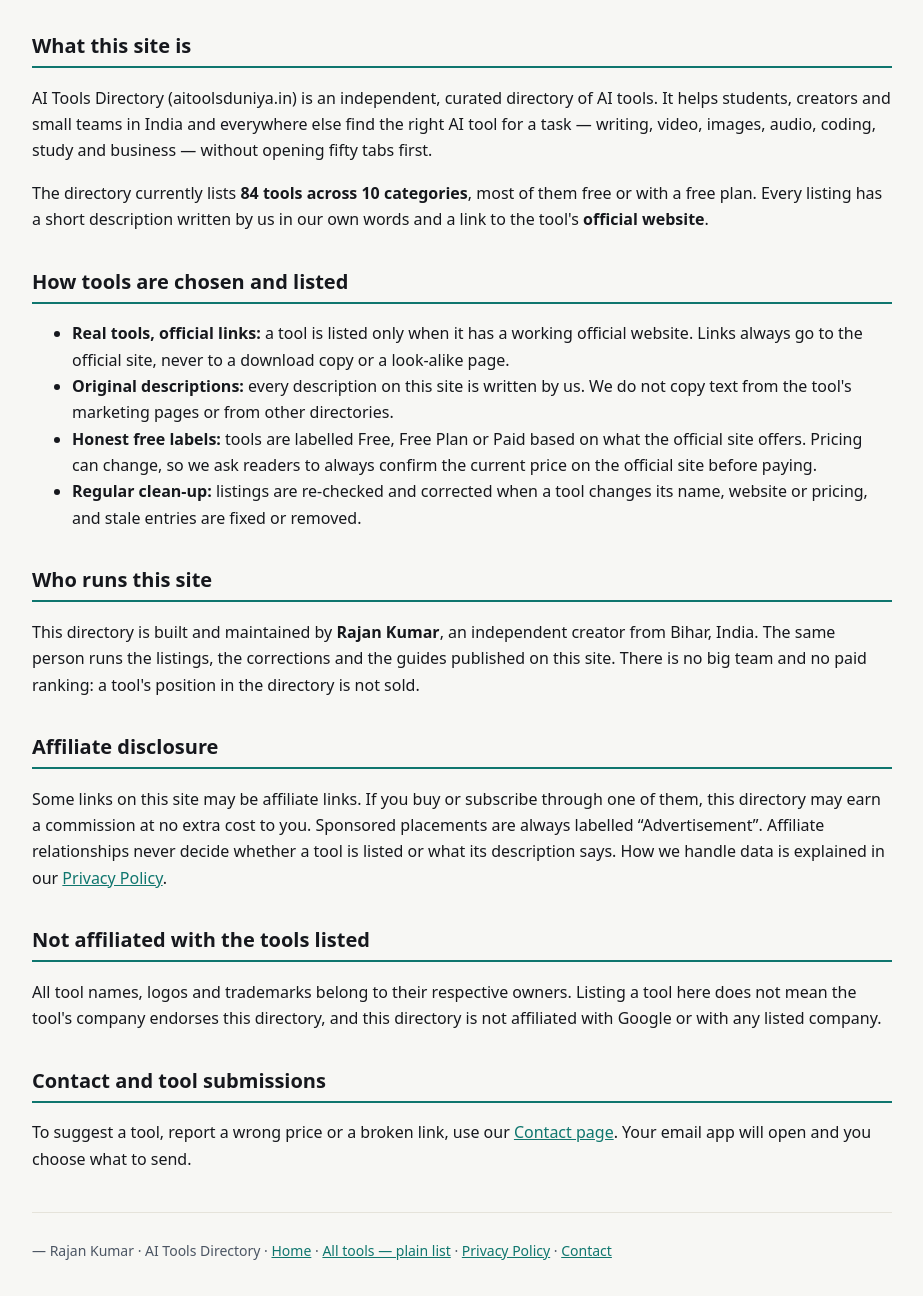
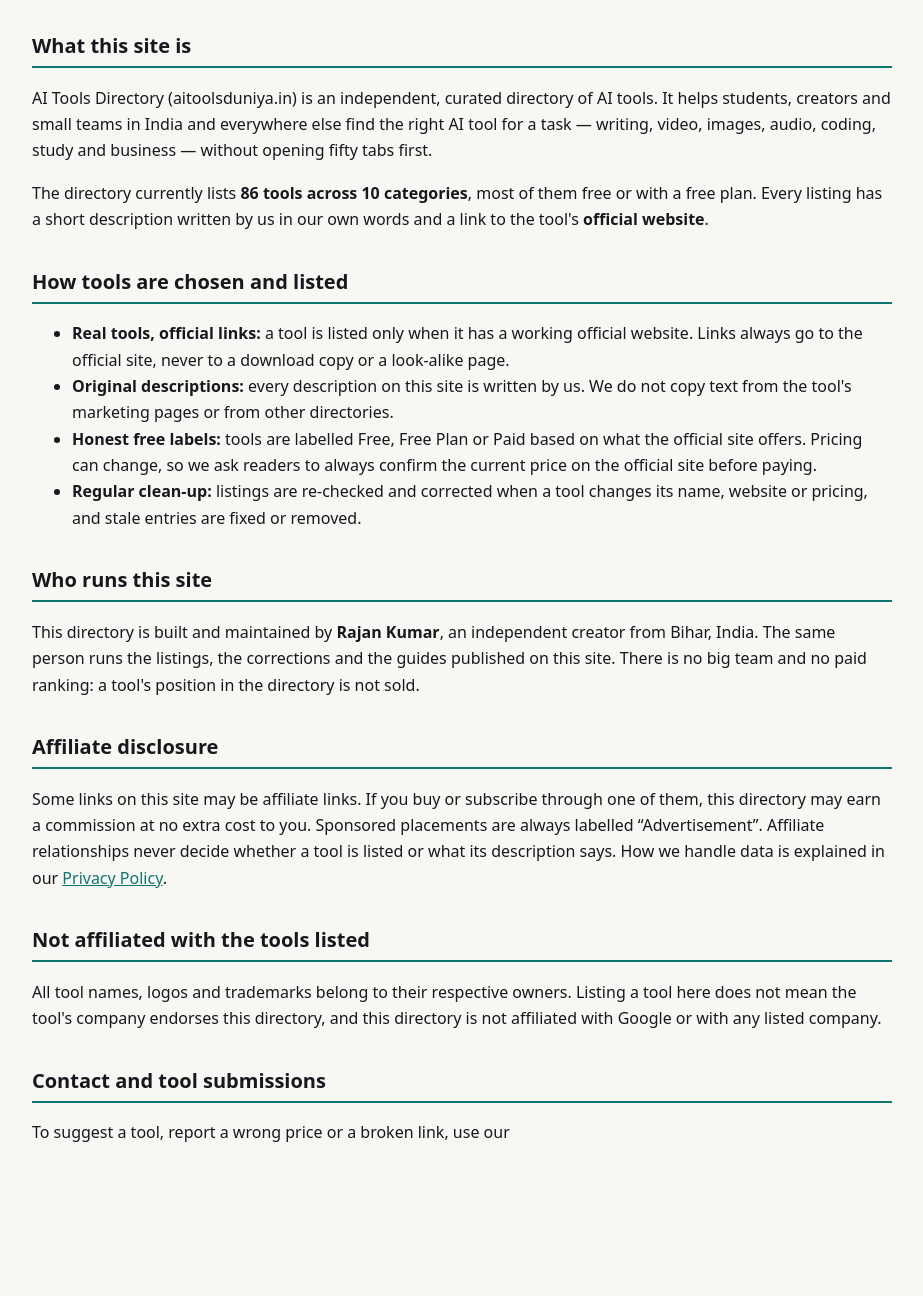
Before and after one commit to usachaina7631-beep/ai-tools-directory, a plain HTML site: page about-us.html in a window 1280 px wide. Shown: the part 161-1457 px from the top of the page, without its empty margins (178-1101 px from the left). After the commit the page ends 1343 px from the top, so only its background shows below. Drawn offline with Linux system fonts and the light colour scheme.

Commit message:
Add 2 new tools: CodeDesign.ai, Cedric

```diff
--- a/about-us.html
+++ b/about-us.html
@@ -23,9 +23,11 @@
 <h1>About Us</h1>
 <p class="meta">AI Tools Directory — aitoolsduniya.in · Last updated: 16 November 2026</p>
 
+
 <h2>What this site is</h2>
 <p>AI Tools Directory (aitoolsduniya.in) is an independent, curated directory of AI tools. It helps students, creators and small teams in India and everywhere else find the right AI tool for a task — writing, video, images, audio, coding, study and business — without opening fifty tabs first.</p>
-<p>The directory currently lists <strong>84 tools across 10 categories</strong>, most of them free or with a free plan. Every listing has a short description written by us in our own words and a link to the tool's <strong>official website</strong>.</p>
+<p>The directory currently lists <strong>86 tools across 10 categories</strong>, most of them free or with a free plan. Every listing has a short description written by us in our own words and a link to the tool's <strong>official website</strong>.</p>
+
 
 <h2>How tools are chosen and listed</h2>
 <ul>
@@ -35,20 +37,18 @@
 <li><strong>Regular clean-up:</strong> listings are re-checked and corrected when a tool changes its name, website or pricing, and stale entries are fixed or removed.</li>
 </ul>
 
+
 <h2>Who runs this site</h2>
 <p>This directory is built and maintained by <strong>Rajan Kumar</strong>, an independent creator from Bihar, India. The same person runs the listings, the corrections and the guides published on this site. There is no big team and no paid ranking: a tool's position in the directory is not sold.</p>
+
 
 <h2>Affiliate disclosure</h2>
 <p>Some links on this site may be affiliate links. If you buy or subscribe through one of them, this directory may earn a commission at no extra cost to you. Sponsored placements are always labelled “Advertisement”. Affiliate relationships never decide whether a tool is listed or what its description says. How we handle data is explained in our <a href="https://aitoolsduniya.in/privacy-policy.html">Privacy Policy</a>.</p>
 
+
 <h2>Not affiliated with the tools listed</h2>
 <p>All tool names, logos and trademarks belong to their respective owners. Listing a tool here does not mean the tool's company endorses this directory, and this directory is not affiliated with Google or with any listed company.</p>
 
+
 <h2>Contact and tool submissions</h2>
-<p>To suggest a tool, report a wrong price or a broken link, use our <a href="https://aitoolsduniya.in/contact.html">Contact page</a>. Your email app will open and you choose what to send.</p>
-
-<footer>
-<p class="meta">— Rajan Kumar · AI Tools Directory · <a href="https://aitoolsduniya.in/">Home</a> · <a href="https://aitoolsduniya.in/tools-list.html">All tools — plain list</a> · <a href="https://aitoolsduniya.in/privacy-policy.html">Privacy Policy</a> · <a href="https://aitoolsduniya.in/contact.html">Contact</a></p>
-</footer>
-</body>
-</html>
+<p>To suggest a tool, report a wrong price or a broken link, use our <a href="https://aitoolsduniya.in/contact.htm
```
